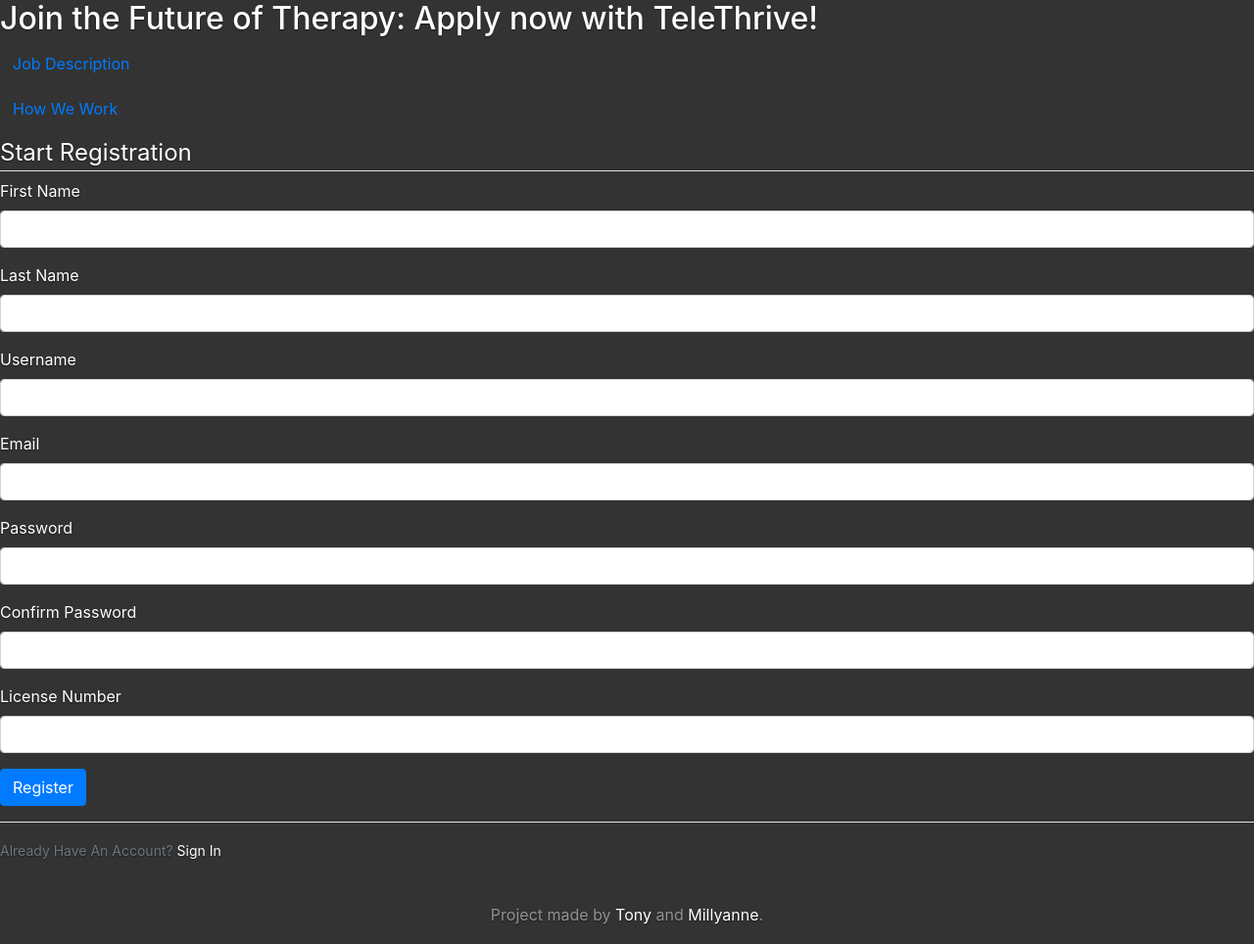
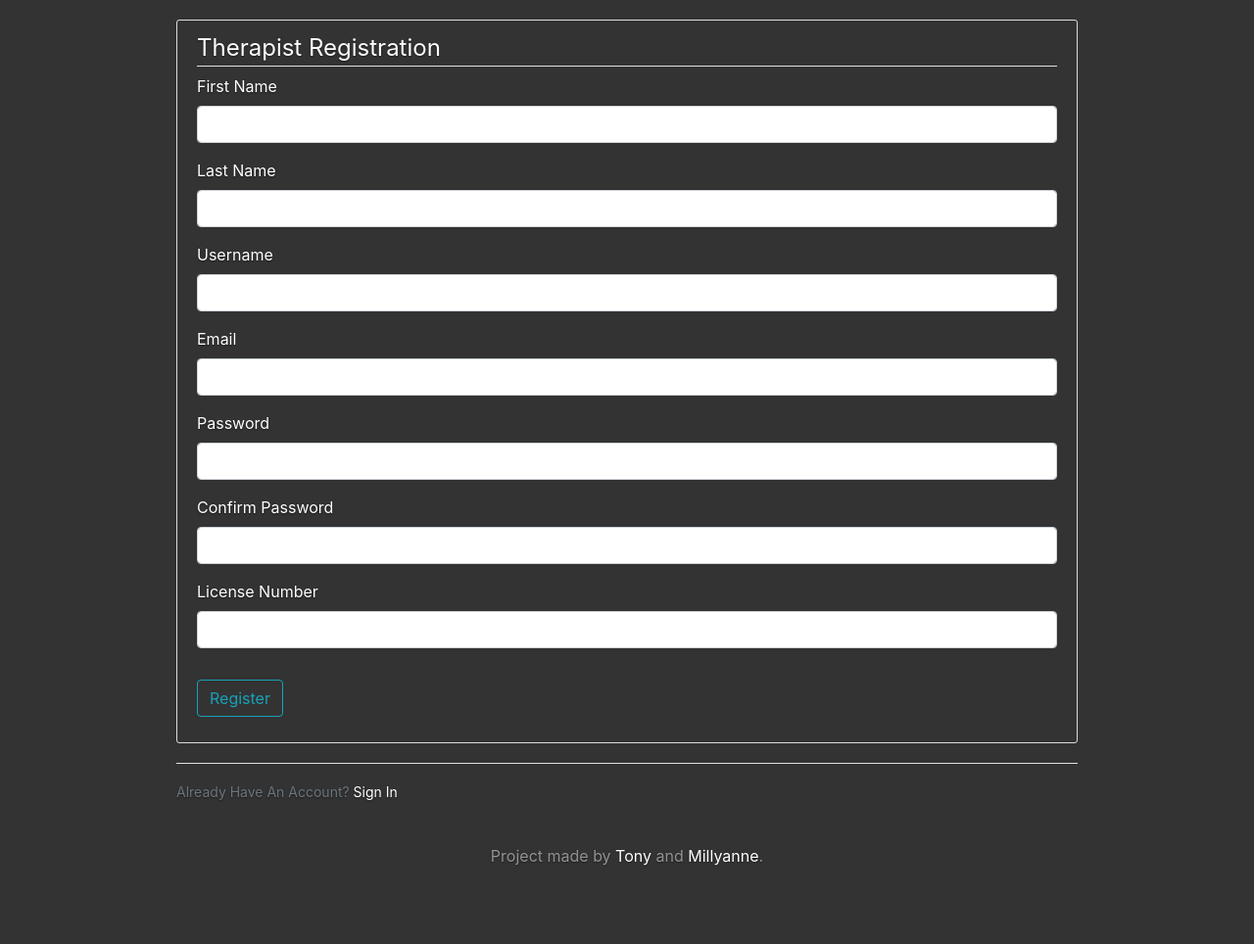
Before and after one commit to ynot93/tele-thrive, a Flask app: page /register/therapist in a window 1280 px wide. Shown: the part 56-1020 px from the top of the page at 98% size. After the commit the page ends 940 px from the top, so only its background shows below. Run offline with Flask 3, Linux system fonts and the light colour scheme; some libraries are stand-ins or nearby versions.

Commit message:
Modify login and register templates

```diff
--- a/flask_app/templates/layout.html
+++ b/flask_app/templates/layout.html
@@ -22,12 +22,12 @@
                 <ul class="navbar-nav ml-auto">
                     <li class="nav-item"><a class="nav-link active" href="{{ url_for('home') }}">Home</a></li>
                     {% if current_user.is_authenticated %}
-                        <li class="nav-item"><a class="nav-item nav-link" href="{{ url_for('user_profile') }}">Profile</a></li>
+                        <li class="nav-item"><a class="nav-item nav-link" href="{{ url_for('dashboard') }}">Dashboard</a></li>
                         <li class="nav-item"><a class="nav-item nav-link" href="{{ url_for('logout') }}">Logout</a></li>
                     {% else %}
                         <li class="nav-item"><a class="nav-link" href="{{ url_for('login') }}">Login</a></li>
                         <li class="nav-item"><a class="nav-item nav-link" href="{{ url_for('register') }}">Register</a></li>
-                        <li class="nav-item"><a class="nav-item nav-link" href="{{ url_for('register_therapist') }}">For Therapists</a></li>
+                        <li class="nav-item"><a class="nav-item nav-link" href="{{ url_for('for_therapist') }}">For Therapists</a></li>
                     {% endif %}
                 </ul>
             </div>
--- a/flask_app/templates/register_therapist.html
+++ b/flask_app/templates/register_therapist.html
@@ -1,76 +1,103 @@
 {% extends "layout.html" %}
 {% block content %}
-    <h2>Join the Future of Therapy: Apply now with TeleThrive!</h2>
-        <div class="job-description">
-            <h3>
-                <button class="btn btn-link" type="button" data-toggle="collapse" data-target="#job-description-details" aria-expanded="false" aria-controls="job-description-details">
-                    Job Description
-                </button>
-            </h3>
-            <div class="collapse" id="job-description-details">
-            <p>We are looking for experienced therapists who are passionate about helping people improve their mental well-being. As a therapist on TeleThrive, you will have the opportunity to connect with clients remotely and provide counseling and support through our secure platform.</p>
-            <p>Key responsibilities include:</p>
-            <ul>
-                <li>Conducting therapy sessions via video calls</li>
-                <li>Developing treatments tailored to individual client needs</li>
-                <li>Providing support and guidance to clients facing mental health challenges</li>
-            </ul>
-        </div>
-        <div class="how-we-work">
-            <h3>
-                <button class="btn btn-link" type="button" data-toggle="collapse" data-target="#how-we-work-details" aria-expanded="false" aria-controls="how-we-work-details">
-                    How We Work
-                </button>
-            </h3>
-            <div class="collapse" id="how-we-work-details">
-            <p>At TeleThrive, we strive to make mental health care accessible and convenient for everyone. Our platform connects clients with qualified therapists, allowing them to receive professional support from the comfort of their own homes.</p>
-            <p>Here's how our platform woks:</p>
-            <ol>
-                <li>Clients create an account and complete a brief assessment to match them with the most suitable therapist.</li>
-                <li>Therapists conduct sessions with clients via video calls, providing counseling and guidance tailored to their needs.</li>
-                <li>Both clients and therapists have  tools and resources to facilitate effective communication and treatment.</li>
-            </ol>
-        </div>
+<div class="container">
+    <div class="row">
+        <div class="col-md-1"></div>
+        <div class="col-md-10" id="register-form">
+            <div class="container form-content">
                 <form method="POST" action="">
                     {{ form.hidden_tag() }}
+                    <fieldset class="form-group">
+                        <legend class="border-bottom mg-4">Therapist Registration</legend>
                         <div class="form-group">
-            <legend class="border-bottom mg-4">Start Registration</legend>
-            {{ form.first_name.label }} {{ form.first_name(size=20, class="form-control") }}
+                            {{ form.first_name.label }}
+                            {{ form.first_name(size=20, class="form-control form-control-large") }}
                         </div>
                         <div class="form-group">
-            {{ form.last_name.label }} {{ form.last_name(size=20, class="form-control") }}
+                            {{ form.last_name.label }}
+                            {{ form.last_name(size=20, class="form-control form-control-large") }}
                         </div>
                         <div class="form-group">
-            {{ form.username.label }} {{ form.username(size=20, class="form-control") }}
+                            {{ form.username.label(class="form-control-label") }}
+
+                            {% if form.username.errors %}
+                                {{ form.username(class="form-control form-control-large is-invalid") }}
+                                <div class="invalid-feedback">
+                                    {% for error in form.username.errors %}
+                                        <span>{{ error }}</span>
+                                    {% endfor %}
+                                </div>
+                            {% else %}
+                                {{ form.username(class="form-control form-control-large") }}
+                            {% endif %}
                         </div>
                         <div class="form-group">
-            {{ form.email.label }} {{ form.email(size=20, class="form-control") }}
+                            {{ form.email.label(class="form-control-label") }}
+
+                            {% if form.email.errors %}
+                                {{ form.email(class="form-control form-control-large is-invalid") }}
+                                <div class="invalid-feedback">
                                     {% for error in form.email.errors %}
-                <div class="invalid-feedback">
-                    {{ error }}
-                </div>
+                                        <span>{{ error }}</span>
                                     {% endfor %}
                                 </div>
-        <div class="form-group">
-            {{ form.password.label }} {{ form.password(size=20, class="form-control") }}
+                            {% else %}
+                                {{ form.email(class="form-control form-control-large") }}
+                            {% endif %}
                         </div>
                         <div class="form-group">
-            {{ form.confirm_password.label }} {{ form.confirm_password(size=20, class="form-control") }}
+                            {{ form.password.label(class="form-control-label") }}
+
+                            {% if form.password.errors %}
+                                {{ form.password(class="form-control form-control-large is-invalid") }}
+                                <div class="invalid-feedback">
+                                    {% for error in form.password.errors %}
+                                        <span>{{ error }}</span>
+                                    {% endfor %}
+                                </div>
+                            {% else %}
+                                {{ form.password(class="form-control form-control-large") }}
+                            {% endif %}
                         </div>
                         <div class="form-group">
-            {{ form.license_number.label }} {{ form.license_number(size=20, class="form-control") }}
-            {% for error in form.license_number.errors %}
+                            {{ form.confirm_password.label(class="form-control-label") }}
+
+                            {% if form.confirm_password.errors %}
+                                {{ form.confirm_password(class="form-control form-control-large is-invalid") }}
                                 <div class="invalid-feedback">
-                {{ error }}
-            </div>
+                                    {% for error in form.confirm_password.errors %}
+                                        <span>{{ error }}</span>
                                     {% endfor %}
                                 </div>
+                            {% else %}
+                                {{ form.confirm_password(class="form-control form-control-large") }}
+                            {% endif %}
+                        </div>
                         <div class="form-group">
-            {{ form.submit(class="btn btn-primary") }}
+                            {{ form.license_number.label(class="form-control-label") }}
+
+                            {% if form.license_number.errors %}
+                                {{ form.license_number(class="form-control form-control-large is-invalid") }}
+                                <div class="invalid-feedback">
+                                    {% for error in form.license_number.errors %}
+                                        <span>{{ error }}</span>
+                                    {% endfor %}
+                                </div>
+                            {% else %}
+                                {{ form.license_number(class="form-control form-control-large") }}
+                            {% endif %}
+                        </div>
+                    </fieldset>
+                    <div class="form-group">
+                        {{ form.submit(class="btn btn-outline-info") }}
                     </div>
                 </form>
             </div>
             <div class="border-top pt-3">
-        <small class="text-muted">Already Have An Account? <a href="{{ url_for('login_therapist') }}">Sign In</a></small>
+                <small class="text-muted">Already Have An Account? <a href="{{ url_for('login') }}">Sign In</a></small>
+            </div>
+        </div>
+        <div class="col-md-1"></div>
+    </div>
 </div>
 {% endblock %}
```
Also changed, not shown: flask_app/templates/home.html (+7 -0 lines), flask_app/templates/login_therapist.html (+18 -4 lines), flask_app/templates/results.html (+8 -1 lines), flask_app/templates/user_profile.html (deleted, +0 -66 lines). Lines whose indentation alone changed are shown as unchanged.
